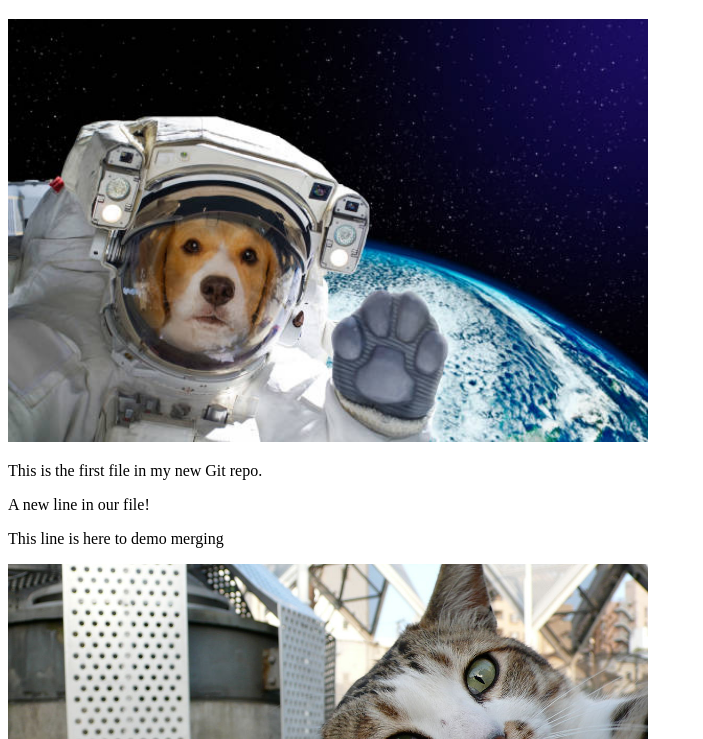
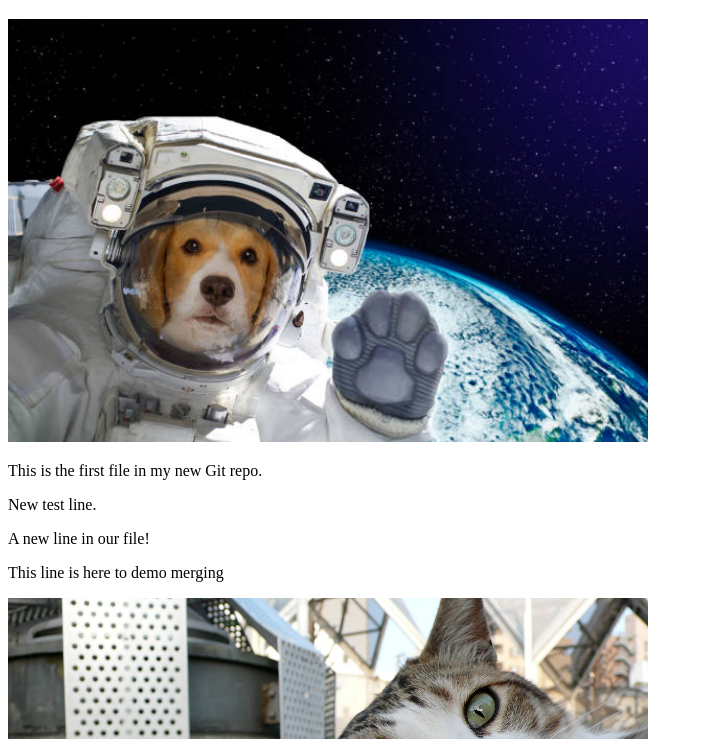
Before and after one commit to Brennen95Personal/Brennen95Personal.github.io, a plain HTML site: page index.html in a window 1280 px wide. Shown: the part 61-800 px from the top of the page, without its empty margins (0-703 px from the left). Drawn offline with Linux system fonts and the light colour scheme.

Commit message:
Test change to index file

```diff
--- a/index.html
+++ b/index.html
@@ -11,6 +11,7 @@
  <h1> Hello World!</h1>
  <div><img src="img_hello_world.jpg" alt="Hello World from Space" style="width:100%;max-width:640px"></div>
  <p> This is the first file in my new Git repo. </p>
+ <p> New test line.</p>
  <p> A new line in our file! </p>
  <p> This line is here to demo merging </p>
  <div><img src="img_hello_git.jpg" alt = "Hello Git" style="width:100%;max-width:640px"></div>
```
